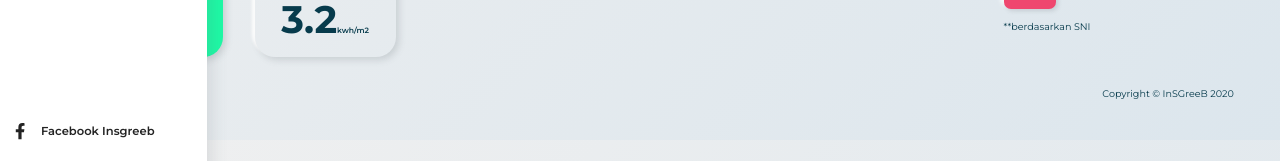
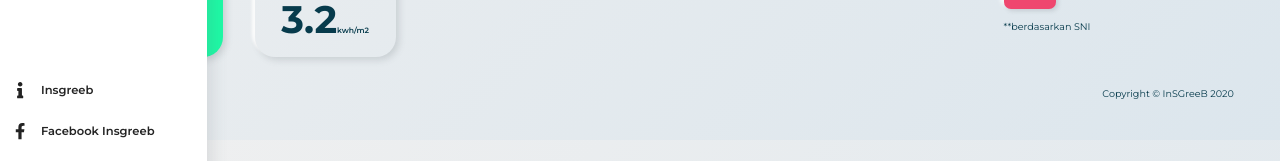
Before and after one commit to insgreeb-pro/Faustine, a Next.js app: page /KonservasiEnergi in a window 1280 px wide. Shown: the part 607-768 px from the top of the page. Built offline with nearby package versions, Linux system fonts and the light colour scheme.

Commit message:
final edit (2 oktober)

```diff
--- a/components/InfoTooltip.jsx
+++ b/components/InfoTooltip.jsx
@@ -1,6 +1,5 @@
 import OverlayTrigger from "react-bootstrap/OverlayTrigger"
 import Popover from "react-bootstrap/Popover"
-import Button from "react-bootstrap/Button"
 
 export default ({ title, info, bg }) => {
   const icon = bg == null ? "informationIconBlack.svg" : "informationIcon.svg"
--- a/components/Sidebar.jsx
+++ b/components/Sidebar.jsx
@@ -1,7 +1,8 @@
 import SidebarChild from "./Sidebarchild"
-import { FaFacebookF } from "react-icons/fa"
+import { FaFacebookF, FaInfo } from "react-icons/fa"
 import { RiEarthLine } from "react-icons/ri"
-import Link from "next/link"
+import OverlayTrigger from "react-bootstrap/OverlayTrigger"
+import Popover from "react-bootstrap/Popover"
 
 function Bio() {
   const styles = {
@@ -13,6 +14,43 @@ function Bio() {
 
   return (
     <div style={styles}>
+      <div
+        style={{ cursor: "pointer", textDecoration: "none", color: "#232323" }}
+        className="menu"
+      >
+        <OverlayTrigger
+          placement="top"
+          overlay={
+            <Popover style={{ borderColor: "rgba(0,0,0,0)" }}>
+              <Popover.Content className="popover-content">
+                <img src="/img/logoinsgreeb.png" style={{ width: "100%" }} />
+                InSGreeB merupakan tim riset dari Departemen Teknik Nuklir dan
+                Teknik Fisika dengan research interest yaitu Bangunan Pintar,
+                Bangunan Hijau dan Bangunan Berkelanjutan.
+              </Popover.Content>
+            </Popover>
+          }
+        >
+          {/* icon */}
+          <div style={{ display: "flex", alignItems: "center" }}>
+            <div
+              style={{
+                display: "inline-flex",
+                height: "3.2vw",
+                width: "3.2vw",
+                margin: "0",
+                alignItems: "center",
+                justifyContent: "center",
+                fontSize: "1.7em",
+              }}
+            >
+              <FaInfo />
+            </div>
+            <span>Insgreeb</span>
+          </div>
+        </OverlayTrigger>
+      </div>
+
       <a
         href="https://www.facebook.com/insgreeb.ugm?hc_ref=SEARCH&fref=nf"
         style={{ cursor: "pointer", textDecoration: "none", color: "#232323" }}
```
Also changed, not shown: public/img/logoinsgreeb.png (renamed from public/img/Logo-INSGREEB-300.png).
